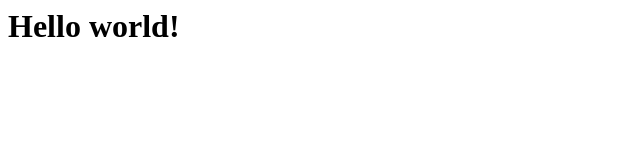
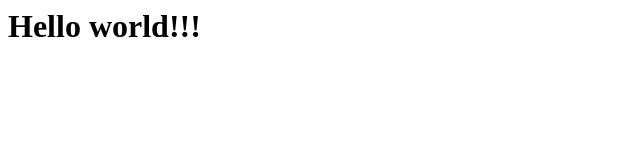
Before and after one commit to MFlyagin/mflyagin.github.io, a plain HTML site: page index.html in a window 1280 px wide. Shown: the full height of the page, 0-640 px from the left. Drawn offline with Linux system fonts and the light colour scheme.

Commit message:
Update index.html

```diff
--- a/index.html
+++ b/index.html
@@ -1 +1 @@
-<H1>Hello world!</H1>
+<H1>Hello world!!!</H1>
```
